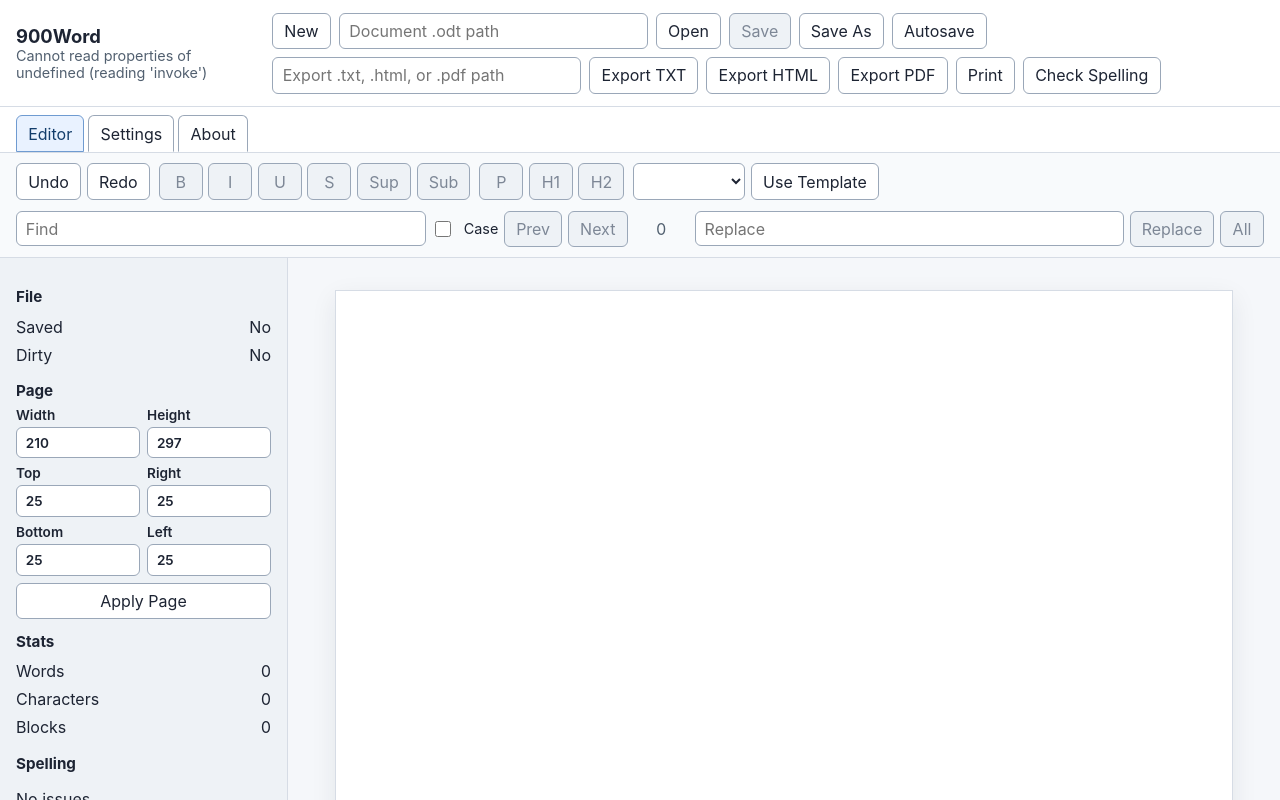
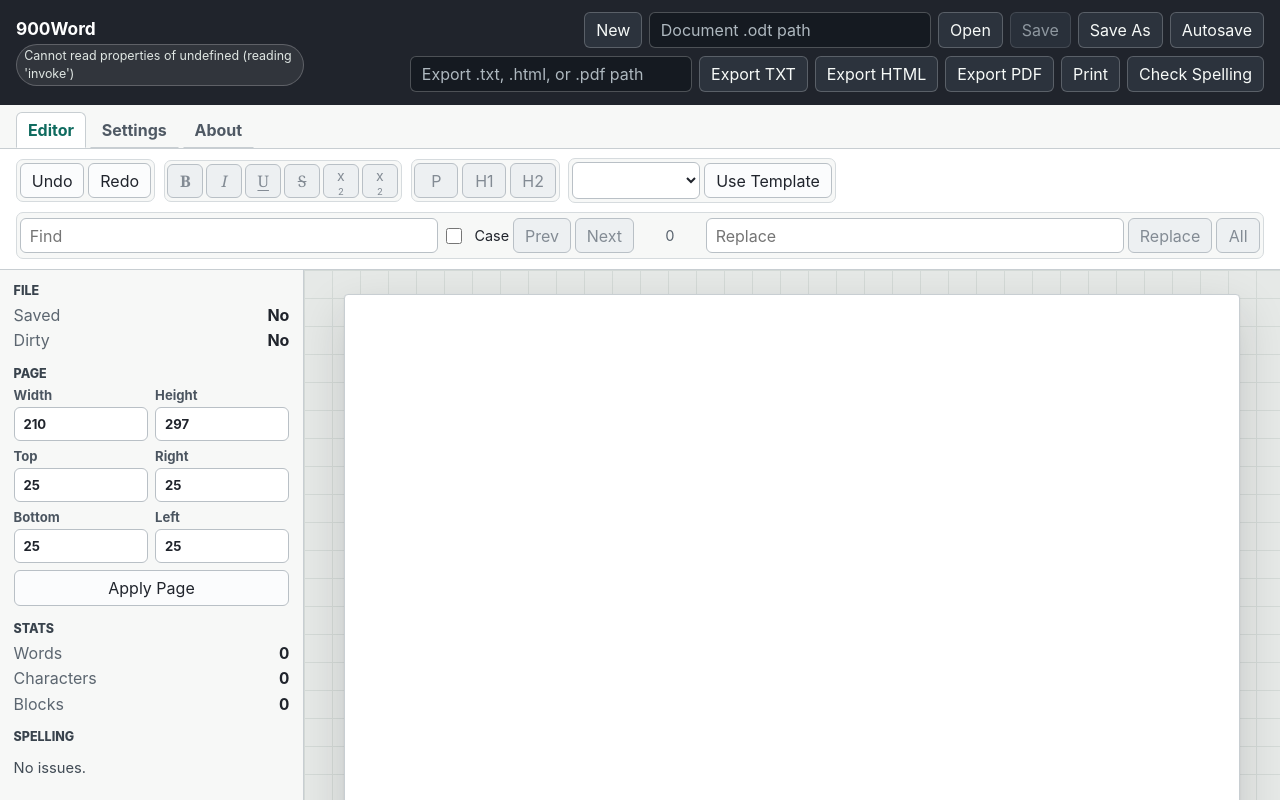
Before and after one commit to 900Labs/900Word, a Svelte app in the folder apps/desktop/: page / in a window 1280 px wide. Shown: the top 800 px of the page. Built offline with nearby package versions, Linux system fonts and the light colour scheme.

Commit message:
fix: preserve editor toolbar selection

```diff
--- a/apps/desktop/src/App.svelte
+++ b/apps/desktop/src/App.svelte
@@ -358,6 +358,10 @@
       : tr('markUnavailable', { label });
   }
 
+  function preserveEditorSelection(event: MouseEvent) {
+    event.preventDefault();
+  }
+
   function applyParagraph() {
     if (!editorEditable) {
       status = tr('editorReadOnly');
@@ -660,19 +664,85 @@
       <button type="button" onclick={redoDocument}>{tr('redo')}</button>
     </div>
 
-    <div class="tool-group" role="group" aria-label={tr('textFormatting')}>
-      <button disabled={!editorEditable} type="button" onclick={() => applyInlineMark('bold', tr('bold'))}>B</button>
-      <button disabled={!editorEditable} type="button" onclick={() => applyInlineMark('italic', tr('italic'))}>I</button>
-      <button disabled={!editorEditable} type="button" onclick={() => applyInlineMark('underline', tr('underline'))}>U</button>
-      <button disabled={!editorEditable} type="button" onclick={() => applyInlineMark('strikethrough', tr('strikethrough'))}>S</button>
-      <button disabled={!editorEditable} type="button" onclick={() => applyInlineMark('superscript', tr('superscript'))}>Sup</button>
-      <button disabled={!editorEditable} type="button" onclick={() => applyInlineMark('subscript', tr('subscript'))}>Sub</button>
+    <div class="tool-group formatting-tools" role="group" aria-label={tr('textFormatting')}>
+      <button
+        aria-label={tr('bold')}
+        class="format-button strong"
+        disabled={!editorEditable}
+        onmousedown={preserveEditorSelection}
+        title={tr('bold')}
+        type="button"
+        onclick={() => applyInlineMark('bold', tr('bold'))}
+      >
+        B
+      </button>
+      <button
+        aria-label={tr('italic')}
+        class="format-button italic"
+        disabled={!editorEditable}
+        onmousedown={preserveEditorSelection}
+        title={tr('italic')}
+        type="button"
+        onclick={() => applyInlineMark('italic', tr('italic'))}
+      >
+        I
+      </button>
+      <button
+        aria-label={tr('underline')}
+        class="format-button underline"
+        disabled={!editorEditable}
+        onmousedown={preserveEditorSelection}
+        title={tr('underline')}
+        type="button"
+        onclick={() => applyInlineMark('underline', tr('underline'))}
+      >
+        U
+      </button>
+      <button
+        aria-label={tr('strikethrough')}
+        class="format-button strike"
+        disabled={!editorEditable}
+        onmousedown={preserveEditorSelection}
+        title={tr('strikethrough')}
+        type="button"
+        onclick={() => applyInlineMark('strikethrough', tr('strikethrough'))}
+      >
+        S
+      </button>
+      <button
+        aria-label={tr('superscript')}
+        class="format-button script"
+        disabled={!editorEditable}
+        onmousedown={preserveEditorSelection}
+        title={tr('superscript')}
+        type="button"
+        onclick={() => applyInlineMark('superscript', tr('superscript'))}
+      >
+        x<sup>2</sup>
+      </button>
+      <button
+        aria-label={tr('subscript')}
+        class="format-button script"
+        disabled={!editorEditable}
+        onmousedown={preserveEditorSelection}
+        title={tr('subscript')}
+        type="button"
+        onclick={() => applyInlineMark('subscript', tr('subscript'))}
+      >
+        x<sub>2</sub>
+      </button>
     </div>
 
     <div class="tool-group" role="group" aria-label={tr('blockFormatting')}>
-      <button disabled={!editorEditable} type="button" onclick={applyParagraph}>{tr('paragraph')}</button>
-      <button disabled={!editorEditable} type="button" onclick={() => applyHeading(1)}>{tr('heading1')}</button>
-      <button disabled={!editorEditable} type="button" onclick={() => applyHeading(2)}>{tr('heading2')}</button>
+      <button disabled={!editorEditable} onmousedown={preserveEditorSelection} type="button" onclick={applyParagraph}>
+        {tr('paragraph')}
+      </button>
+      <button disabled={!editorEditable} onmousedown={preserveEditorSelection} type="button" onclick={() => applyHeading(1)}>
+        {tr('heading1')}
+      </button>
+      <button disabled={!editorEditable} onmousedown={preserveEditorSelection} type="button" onclick={() => applyHeading(2)}>
+        {tr('heading2')}
+      </button>
     </div>
 
     <div class="tool-group template-tools" role="group" aria-label={tr('templates')}>
--- a/apps/desktop/src/app.css
+++ b/apps/desktop/src/app.css
@@ -1,48 +1,85 @@
 :root {
-  font-family: Inter, ui-sans-serif, system-ui, -apple-system, BlinkMacSystemFont, "Segoe UI", sans-serif;
-  color: #1d2433;
-  background: #f5f7fa;
+  font-family:
+    Inter, ui-sans-serif, system-ui, -apple-system, BlinkMacSystemFont, "Segoe UI", sans-serif;
+  color: #20242c;
+  background: #ecefed;
+  font-synthesis: none;
+  letter-spacing: 0;
+}
+
+* {
+  box-sizing: border-box;
 }
 
 body {
   margin: 0;
+  min-width: 320px;
+  background: #ecefed;
+}
+
+button,
+input,
+select {
+  font: inherit;
 }
 
 button {
   min-width: 44px;
-  border: 1px solid #9aa7b8;
+  min-height: 34px;
+  border: 1px solid #b9c0c6;
   border-radius: 6px;
+  background: #fbfcfd;
+  color: #20242c;
+  padding: 0.42rem 0.68rem;
+  cursor: pointer;
+  transition:
+    background-color 120ms ease,
+    border-color 120ms ease,
+    color 120ms ease,
+    box-shadow 120ms ease;
+}
+
+button:hover:not(:disabled) {
+  border-color: #7d8a96;
   background: #ffffff;
-  color: #1d2433;
-  font: inherit;
-  padding: 0.45rem 0.7rem;
+  box-shadow: 0 1px 2px rgba(22, 27, 34, 0.12);
+}
+
+button:active:not(:disabled) {
+  background: #e8f1ef;
+  border-color: #0f6b5f;
 }
 
 button:disabled {
-  color: #7d8796;
-  background: #eef2f6;
+  color: #838b94;
+  background: #edf0f2;
+  cursor: not-allowed;
 }
 
 button:focus-visible,
+input:focus-visible,
+select:focus-visible,
 .ProseMirror-focused {
-  outline: 3px solid #2f7dd3;
+  outline: 3px solid #1d7c6f;
   outline-offset: 2px;
 }
 
 .app-shell {
   min-height: 100vh;
   display: grid;
-  grid-template-rows: auto 1fr;
+  grid-template-rows: auto auto auto minmax(0, 1fr);
+  background: #ecefed;
 }
 
 .topbar {
-  display: flex;
-  justify-content: space-between;
+  display: grid;
+  grid-template-columns: minmax(12rem, 18rem) 1fr;
   gap: 1rem;
   align-items: center;
-  padding: 0.8rem 1rem;
-  border-bottom: 1px solid #d6dce5;
-  background: #ffffff;
+  padding: 0.75rem 1rem;
+  border-bottom: 1px solid #20242c;
+  background: #20242c;
+  color: #ffffff;
 }
 
 .topbar h1,
@@ -51,28 +88,87 @@
 }
 
 .topbar h1 {
-  font-size: 1.15rem;
+  font-size: 1.08rem;
+  line-height: 1.25;
+  font-weight: 750;
 }
 
 .topbar p {
-  color: #526070;
-  font-size: 0.9rem;
+  width: fit-content;
+  max-width: 100%;
+  margin-top: 0.28rem;
+  padding: 0.14rem 0.45rem;
+  border: 1px solid rgba(255, 255, 255, 0.22);
+  border-radius: 999px;
+  background: rgba(255, 255, 255, 0.08);
+  color: #dfe6e3;
+  font-size: 0.78rem;
+  line-height: 1.45;
 }
 
 .topbar nav {
   display: flex;
   flex-wrap: wrap;
-  gap: 0.5rem;
+  justify-content: flex-end;
+  gap: 0.45rem;
+}
+
+.topbar button {
+  border-color: rgba(255, 255, 255, 0.22);
+  background: #2c333d;
+  color: #f7faf8;
+}
+
+.topbar button:hover:not(:disabled) {
+  border-color: #8cc4ba;
+  background: #34414a;
+}
+
+.topbar button:disabled {
+  border-color: rgba(255, 255, 255, 0.12);
+  background: #29303a;
+  color: #8e979f;
 }
 
 .path-input {
-  min-width: min(18rem, 100%);
-  border: 1px solid #9aa7b8;
+  width: clamp(12rem, 22vw, 19rem);
+  min-width: 0;
+  border: 1px solid rgba(255, 255, 255, 0.24);
   border-radius: 6px;
+  background: #151a21;
+  color: #ffffff;
+  padding: 0.45rem 0.65rem;
+}
+
+.path-input::placeholder {
+  color: #aeb8bf;
+}
+
+.view-tabs {
+  display: flex;
+  align-items: end;
+  gap: 0.25rem;
+  min-height: 43px;
+  padding: 0.45rem 1rem 0;
+  border-bottom: 1px solid #c8ced2;
+  background: #f7f8f7;
+}
+
+.view-tabs button {
+  min-height: 36px;
+  border-color: transparent;
+  border-bottom-color: #c8ced2;
+  border-radius: 6px 6px 0 0;
+  background: transparent;
+  color: #4f5964;
+  font-weight: 650;
+}
+
+.view-tabs button[aria-selected="true"] {
+  border-color: #c8ced2;
+  border-bottom-color: #ffffff;
   background: #ffffff;
-  color: #1d2433;
-  font: inherit;
-  padding: 0.45rem 0.6rem;
+  color: #0f6b5f;
 }
 
 .command-bar {
@@ -80,101 +176,160 @@
   flex-wrap: wrap;
   gap: 0.55rem;
   align-items: center;
-  padding: 0.6rem 1rem;
-  border-bottom: 1px solid #d6dce5;
-  background: #f8fafc;
+  padding: 0.58rem 1rem;
+  border-bottom: 1px solid #c8ced2;
+  background: #ffffff;
+  box-shadow: 0 1px 0 rgba(22, 27, 34, 0.03);
 }
 
 .tool-group {
-  display: flex;
+  display: inline-flex;
   flex-wrap: wrap;
-  gap: 0.35rem;
+  gap: 0.25rem;
   align-items: center;
-  min-height: 2.4rem;
+  min-height: 2.35rem;
+  padding: 0.18rem;
+  border: 1px solid #d6dbde;
+  border-radius: 7px;
+  background: #f7f8f7;
 }
 
 .tool-group select,
 .tool-group input,
-.page-setup input {
-  border: 1px solid #9aa7b8;
+.page-setup input,
+.form-surface select {
+  min-height: 34px;
+  border: 1px solid #b9c0c6;
   border-radius: 6px;
   background: #ffffff;
-  color: #1d2433;
-  font: inherit;
-  padding: 0.42rem 0.55rem;
+  color: #20242c;
+  padding: 0.4rem 0.55rem;
 }
 
 .tool-group select {
-  min-width: 7rem;
+  min-width: 8rem;
+}
+
+.formatting-tools {
+  gap: 0.18rem;
+}
+
+.format-button {
+  width: 36px;
+  min-width: 36px;
+  height: 34px;
+  padding: 0;
+  display: inline-grid;
+  place-items: center;
+  font-family: Georgia, "Times New Roman", serif;
+  font-size: 1rem;
+  line-height: 1;
+}
+
+.format-button.strong {
+  font-weight: 800;
+}
+
+.format-button.italic {
+  font-style: italic;
+}
+
+.format-button.underline {
+  text-decoration: underline;
+  text-underline-offset: 0.16em;
+}
+
+.format-button.strike {
+  text-decoration: line-through;
+}
+
+.format-button.script {
+  font-family: Inter, ui-sans-serif, system-ui, sans-serif;
+  font-size: 0.88rem;
+}
+
+.format-button sup,
+.format-button sub {
+  font-size: 0.68em;
+  line-height: 0;
 }
 
 .find-tools {
-  flex: 1 1 26rem;
+  flex: 1 1 28rem;
 }
 
 .find-tools input[type="search"],
 .find-tools input[type="text"] {
   min-width: 8rem;
-  flex: 1 1 9rem;
+  flex: 1 1 10rem;
 }
 
 .match-count {
-  min-width: 3.5rem;
+  min-width: 4rem;
+  padding: 0 0.3rem;
   text-align: center;
-  color: #526070;
+  color: #59636e;
+  font-size: 0.9rem;
   font-variant-numeric: tabular-nums;
 }
 
-.view-tabs {
-  display: flex;
-  gap: 0.25rem;
-  padding: 0.5rem 1rem 0;
-  background: #ffffff;
-  border-bottom: 1px solid #d6dce5;
-}
-
-.view-tabs button {
-  border-bottom-color: transparent;
-  border-radius: 6px 6px 0 0;
-}
-
-.view-tabs button[aria-selected="true"] {
-  background: #e9f2ff;
-  border-color: #6f9bd1;
-  color: #133d6b;
-}
-
 .workspace {
+  min-height: 0;
   display: grid;
-  grid-template-columns: minmax(14rem, 18rem) 1fr;
-  min-height: 0;
+  grid-template-columns: minmax(15rem, 19rem) minmax(0, 1fr);
+  background: #dfe4e2;
 }
 
 .sidebar {
-  border-right: 1px solid #d6dce5;
-  background: #eef2f6;
-  padding: 1rem;
+  overflow: auto;
+  border-right: 1px solid #c8ced2;
+  background: #f7f8f7;
+  padding: 0.85rem;
 }
 
 .sidebar h2 {
-  margin: 0.8rem 0 0.4rem;
-  font-size: 0.95rem;
+  margin: 0.95rem 0 0.42rem;
+  color: #39434d;
+  font-size: 0.78rem;
+  font-weight: 800;
+  text-transform: uppercase;
+}
+
+.sidebar h2:first-child {
+  margin-top: 0;
 }
 
 .sidebar dl {
   margin: 0;
+  display: grid;
+  gap: 0.34rem;
 }
 
-.sidebar dl div {
-  display: flex;
-  justify-content: space-between;
-  gap: 1rem;
-  padding: 0.25rem 0;
+.sidebar dl div,
+.form-surface dl div {
+  display: grid;
+  grid-template-columns: minmax(7rem, 1fr) auto;
+  gap: 0.75rem;
+  align-items: center;
 }
 
-.sidebar dd {
+.sidebar dt,
+.form-surface dt {
+  color: #5c6670;
+}
+
+.sidebar dd,
+.form-surface dd {
   margin: 0;
+  color: #20242c;
+  font-weight: 700;
   font-variant-numeric: tabular-nums;
+}
+
+.sidebar p,
+.sidebar li {
+  color: #414b55;
+  font-size: 0.92rem;
 }
 
 .action-list {
@@ -204,29 +359,35 @@
 
 .page-setup label {
   display: grid;
-  gap: 0.25rem;
-  font-size: 0.85rem;
-  font-weight: 600;
+  gap: 0.24rem;
+  color: #4b5560;
+  font-size: 0.82rem;
+  font-weight: 700;
 }
 
 .page-setup input {
   width: 100%;
   min-width: 0;
-  box-sizing: border-box;
 }
 
 .page-setup button {
   grid-column: 1 / -1;
 }
 
-.editor-panel {
+.editor-panel,
+.panel-view {
+  min-width: 0;
+  min-height: 0;
   overflow: auto;
-  padding: 2rem;
+  padding: 1.5rem;
 }
 
-.panel-view {
-  overflow: auto;
-  padding: 2rem;
+.editor-panel {
+  background:
+    linear-gradient(#d4dad7 1px, transparent 1px),
+    linear-gradient(90deg, #d4dad7 1px, transparent 1px);
+  background-color: #e6e9e7;
+  background-size: 28px 28px;
 }
 
 .hidden-view {
@@ -234,39 +395,55 @@
 }
 
 .editor-host {
-  max-width: 48rem;
-  min-height: 42rem;
-  margin: 0 auto;
-  padding: 4rem;
+  width: min(100%, 56rem);
+  min-height: 48rem;
+  margin: 0 auto 2rem;
+  padding: clamp(2rem, 4vw, 4rem);
+  border: 1px solid #c8ced2;
+  border-radius: 4px;
   background: #ffffff;
-  border: 1px solid #d6dce5;
-  box-shadow: 0 8px 24px rgba(29, 36, 51, 0.08);
+  box-shadow:
+    0 1px 2px rgba(22, 27, 34, 0.08),
+    0 18px 48px rgba(22, 27, 34, 0.16);
 }
 
 .ProseMirror {
-  min-height: 32rem;
-  line-height: 1.6;
+  min-height: 38rem;
+  line-height: 1.65;
   white-space: pre-wrap;
 }
 
+.ProseMirror p {
+  margin: 0 0 0.85rem;
+}
+
+.ProseMirror h1 {
+  margin: 0 0 1rem;
+  font-size: 2rem;
+  line-height: 1.2;
+}
+
+.ProseMirror h2 {
+  margin: 1.35rem 0 0.75rem;
+  font-size: 1.48rem;
+  line-height: 1.25;
+}
+
+.ProseMirror sup,
+.ProseMirror sub {
+  line-height: 0;
+}
+
 .form-surface {
-  max-width: 42rem;
+  width: min(100%, 48rem);
   margin: 0 auto;
   display: grid;
   gap: 1rem;
-  padding: 2rem;
+  padding: 1.35rem;
+  border: 1px solid #c8ced2;
+  border-radius: 7px;
   background: #ffffff;
-  border: 1px solid #d6dce5;
-}
-
-.print-frame {
-  position: fixed;
-  width: 1px;
-  height: 1px;
-  inset: auto 0 0 auto;
-  border: 0;
-  opacity: 0;
-  pointer-events: none;
+  box-shadow: 0 8px 24px rgba(22, 27, 34, 0.08);
 }
 
 .form-surface h2 {
@@ -277,33 +454,18 @@
 .form-surface label {
   display: grid;
   gap: 0.35rem;
-  font-weight: 600;
+  color: #39434d;
+  font-weight: 700;
 }
 
 .form-surface select {
   max-width: 20rem;
-  border: 1px solid #9aa7b8;
-  border-radius: 6px;
-  background: #ffffff;
-  color: #1d2433;
-  font: inherit;
-  padding: 0.45rem 0.6rem;
 }
 
 .form-surface dl {
   margin: 0;
   display: grid;
-  gap: 0.5rem;
-}
-
-.form-surface dl div {
-  display: grid;
-  grid-template-columns: minmax(8rem, 12rem) 1fr;
-  gap: 1rem;
-}
-
-.form-surface dd {
-  margin: 0;
+  gap: 0.55rem;
 }
 
 .check-row {
@@ -322,7 +484,17 @@
 }
 
 .muted {
-  color: #637083;
+  color: #66717b;
+}
+
+.print-frame {
+  position: fixed;
+  width: 1px;
+  height: 1px;
+  inset: auto 0 0 auto;
+  border: 0;
+  opacity: 0;
+  pointer-events: none;
 }
 
 .high-contrast {
@@ -333,22 +505,42 @@
 .high-contrast .topbar,
 .high-contrast .command-bar,
 .high-contrast .view-tabs,
+.high-contrast .tool-group,
 .high-contrast .editor-host,
 .high-contrast .form-surface {
   border-color: #050505;
 }
 
-.high-contrast .sidebar {
+.high-contrast .topbar {
+  background: #050505;
+}
+
+.high-contrast .sidebar,
+.high-contrast .editor-panel {
   background: #ffffff;
   border-color: #050505;
 }
 
-@media (max-width: 760px) {
+@media (max-width: 960px) {
   .topbar {
-    align-items: flex-start;
-    flex-direction: column;
+    grid-template-columns: 1fr;
   }
 
+  .topbar nav {
+    justify-content: flex-start;
+  }
+
+  .path-input {
+    width: min(100%, 18rem);
+  }
+}
+
+@media (max-width: 760px) {
+  .command-bar {
+    align-items: stretch;
+  }
+
+  .tool-group,
   .find-tools,
   .template-tools {
     flex: 1 1 100%;
@@ -359,25 +551,24 @@
   }
 
   .sidebar {
+    max-height: 38vh;
     border-right: 0;
-    border-bottom: 1px solid #d6dce5;
+    border-bottom: 1px solid #c8ced2;
   }
 
-  .editor-panel {
-    padding: 1rem;
-  }
-
+  .editor-panel,
   .panel-view {
     padding: 1rem;
   }
 
   .editor-host {
-    min-height: 30rem;
-    padding: 1.5rem;
+    min-height: 32rem;
+    padding: 1.35rem;
   }
 
-  .form-surface dl div {
+  .form-surface dl div,
+  .sidebar dl div {
     grid-template-columns: 1fr;
-    gap: 0.15rem;
+    gap: 0.12rem;
   }
 }
```
